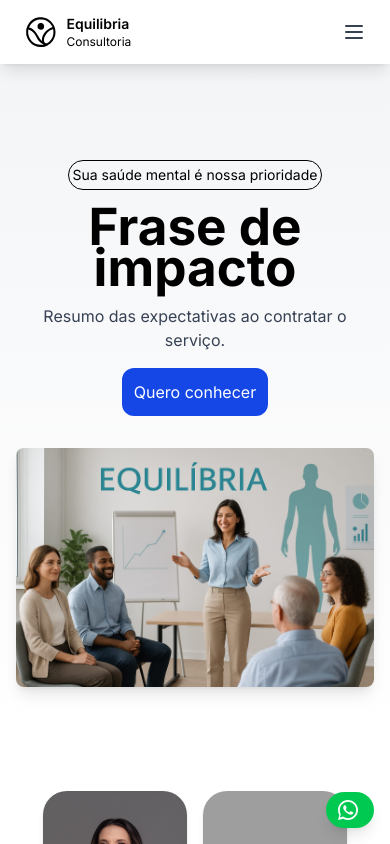
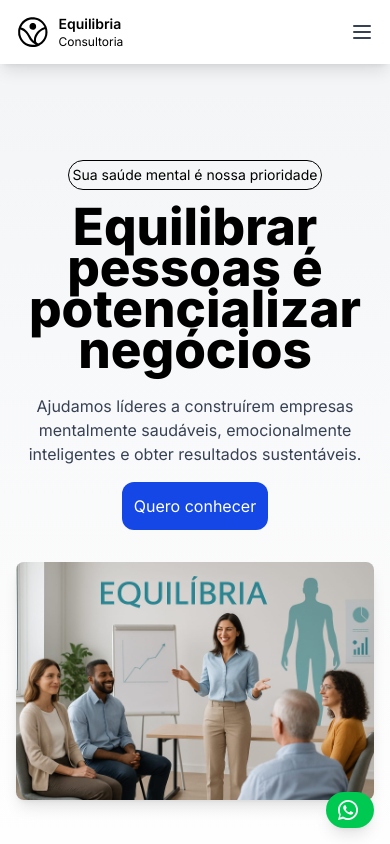
Before and after one commit to JhonatanMJesus/equilibria, a React (Vite) app: page / in a window 390 px wide. Shown: the top 844 px of the page. Built offline with nearby package versions, Linux system fonts and the light colour scheme; grey boxes are pictures that could not be loaded.

Commit message:
responsive layout

```diff
--- a/src/App.jsx
+++ b/src/App.jsx
@@ -14,7 +14,7 @@
       <Header />
       <Home />
 
-      <section className="bg-white py-12 md:py-20 px-4">
+      <section className="container-default bg-white py-12 md:py-20 px-4">
         <div className="max-w-7xl mx-auto flex flex-col lg:flex-row items-center justify-between gap-10">
 
           <div className="flex flex-wrap justify-center gap-4">
--- a/src/components/Header.jsx
+++ b/src/components/Header.jsx
@@ -6,9 +6,9 @@
   const [menuOpen, setMenuOpen] = useState(false);
 
   return (
-    <header className="fixed top-0 left-0 w-full bg-white shadow-lg z-50">
-      <div className="mx-4 sm:mx-6 lg:mx-12 px-2 sm:px-4 lg:px-8">
-        <div className="grid grid-cols-3 h-16 md:h-20 items-center">
+      <header className="fixed top-0 left-0 w-full bg-white shadow-lg z-50">
+        <div className="w-full max-w-screen-xl mx-auto px-4 sm:px-6 lg:px-12">
+          <div className="grid grid-cols-3 h-16 md:h-20 items-center">
           {/* Coluna 1: Logo à esquerda */}
           <div className="flex items-center">
             <a href="#" className="flex items-center space-x-2">
--- a/src/components/Home.jsx
+++ b/src/components/Home.jsx
@@ -3,20 +3,20 @@
 
 const Home = () => {
   return (
-    <section id='home' className="bg-gradient-to-b from-gray-100 to-white pt-32 pb-6 md:pt-32">
-        <div className='principal flex flex-col md:flex-row items-center justify-center gap-8 md:gap-16 px-4 py-8'>
+    <section id='home' className="bg-gradient-to-b from-gray-100 to-white pt-32 pb-24 md:pt-32">
+        <div className='container-default flex flex-col md:flex-row items-center justify-center gap-8 md:gap-16 py-8'>
             <div className='max-w-md flex flex-col justify-between text-center md:text-left'>
             <div>
                 <span className='inline-block border rounded-2xl p-1 mb-4 text-sm md:text-base'>
                 Sua saúde mental é nossa prioridade
                 </span>
-            <h1 className='text-3xl md:text-5xl font-bold mb-4 leading-tight'>
-                Frase de impacto
+                <h1 className='text-3xl md:text-5xl font-extrabold mb-6'>
+                Equilibrar pessoas é potencializar negócios
                 </h1>
             </div>
             <div className='flex-grow flex items-center justify-center md:justify-start'>
                 <p className='text-gray-700 text-base md:text-lg'>
-                Resumo das expectativas ao contratar o serviço.
+                Ajudamos líderes a construírem empresas mentalmente saudáveis, emocionalmente inteligentes e obter resultados sustentáveis.
                 </p>
             </div>
             <div>
--- a/src/css/index.css
+++ b/src/css/index.css
@@ -1,4 +1,10 @@
 @import "tailwindcss";
+
+@layer utilities {
+  .container-default {
+    @apply w-full max-w-7xl mx-auto px-4 sm:px-6 lg:px-12;
+  }
+}
 
 html {
   scroll-behavior: smooth;
--- a/vite.config.js
+++ b/vite.config.js
@@ -1,8 +1,40 @@
 import { defineConfig } from 'vite'
 import react from '@vitejs/plugin-react'
-import tailwindcss from '@tailwindcss/vite'
+import tailwind from '@tailwindcss/vite'
+import plugin from 'tailwindcss/plugin'
 
-// https://vite.dev/config/
 export default defineConfig({
-  plugins: [react(), tailwindcss(),],
+  plugins: [
+    react(),
+    tailwind({
+      config: {
+        content: ['./index.html', './src/**/*.{js,jsx,ts,tsx}'],
+        theme: {
+          extend: {},
+        },
+        plugins: [
+          plugin(function({ addUtilities }) {
+            addUtilities({
+              '.container-default': {
+                width: '100%',
+                'max-width': '80rem', // 1280px (equivalente ao max-w-7xl)
+                marginLeft: 'auto',
+                marginRight: 'auto',
+                paddingLeft: '1rem', // px-4
+                paddingRight: '1rem',
+                '@screen sm': {
+                  paddingLeft: '1.5rem', // sm:px-6
+                  paddingRight: '1.5rem',
+                },
+                '@screen lg': {
+                  paddingLeft: '3rem', // lg:px-12
+                  paddingRight: '3rem',
+                },
+              },
+            })
+          }),
+        ],
+      }
+    }),
+  ],
 })
```
Lines whose indentation alone changed are shown as unchanged.
